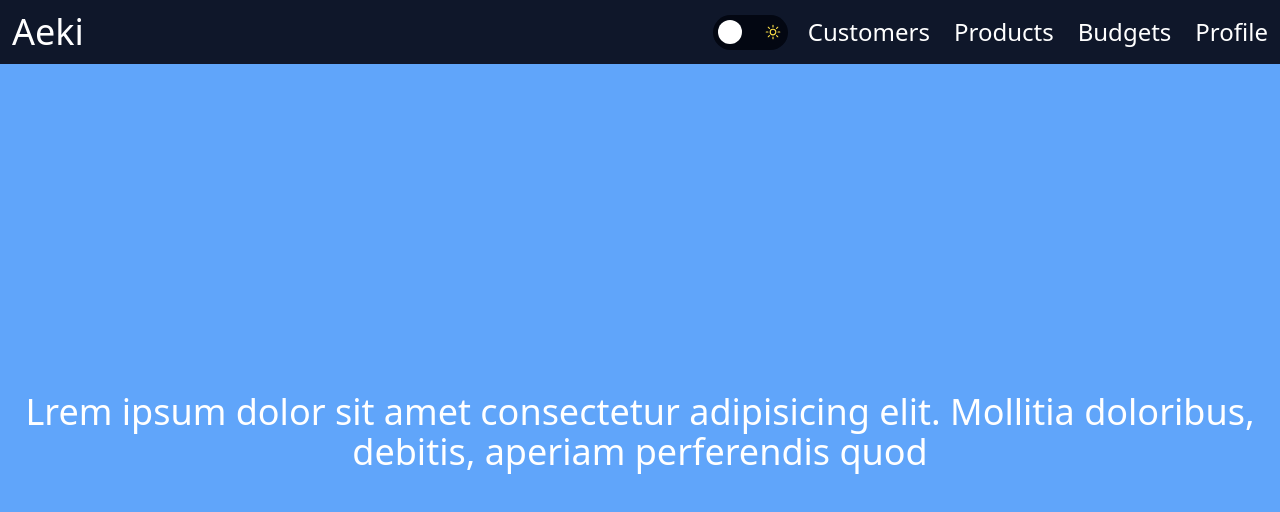
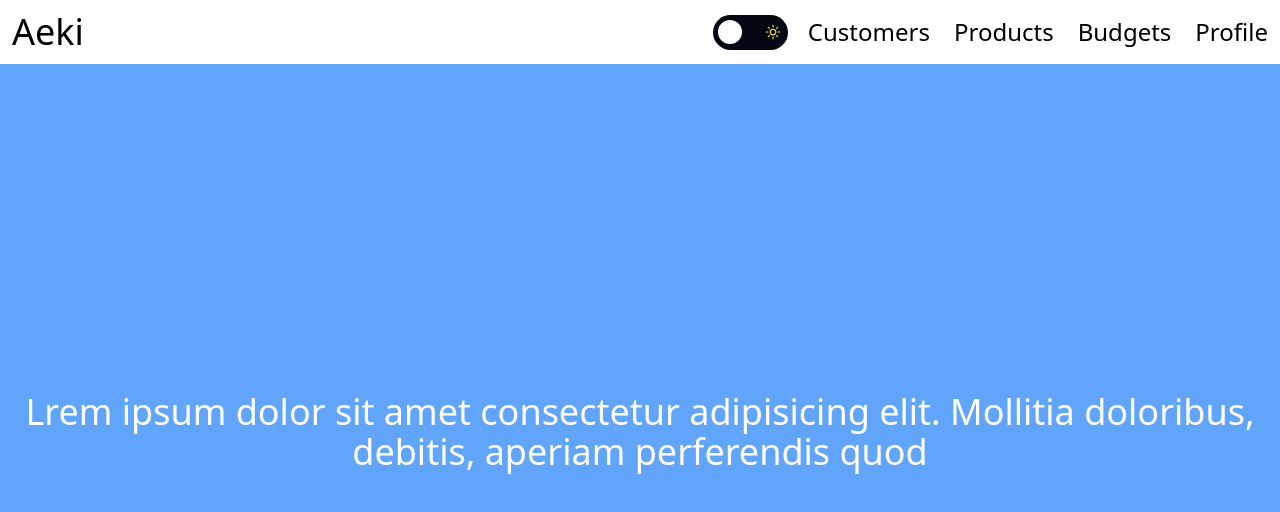
Before and after one commit to FranciscoJavierMartin/aeki, a Next.js app: page / in a window 1280 px wide. Shown: the top 512 px of the page. Built offline with nearby package versions, Linux system fonts and the light colour scheme.

Commit message:
header destop

```diff
--- a/src/components/Header.tsx
+++ b/src/components/Header.tsx
@@ -23,7 +23,7 @@ const navLinks = [
 
 export default function Header() {
   return (
-    <header className='flex w-full flex-row-reverse items-center justify-between bg-slate-900 md:flex-row'>
+    <header className='flex w-full flex-row-reverse items-center justify-between text-black dark:bg-slate-900 dark:text-white md:flex-row'>
       <SheetTrigger asChild className='md:hidden'>
         <button className='mr-4 bg-transparent'>
           <span className='sr-only'>Open menu</span>
@@ -44,7 +44,7 @@ export default function Header() {
           </svg>
         </button>
       </SheetTrigger>
-      <Link href='/' className='p-3 text-4xl text-white'>
+      <Link href='/' className='p-3 text-4xl'>
         Aeki
       </Link>
       <div className='hidden items-center gap-x-2 md:flex'>
@@ -54,7 +54,7 @@ export default function Header() {
             <Link
               href={navLink.href}
               key={navLink.href}
-              className='p-3 text-white hover:bg-black hover:bg-opacity-30'
+              className='p-3 hover:bg-slate-200 hover:bg-opacity-30 dark:hover:bg-black'
             >
               {navLink.text}
             </Link>
```
